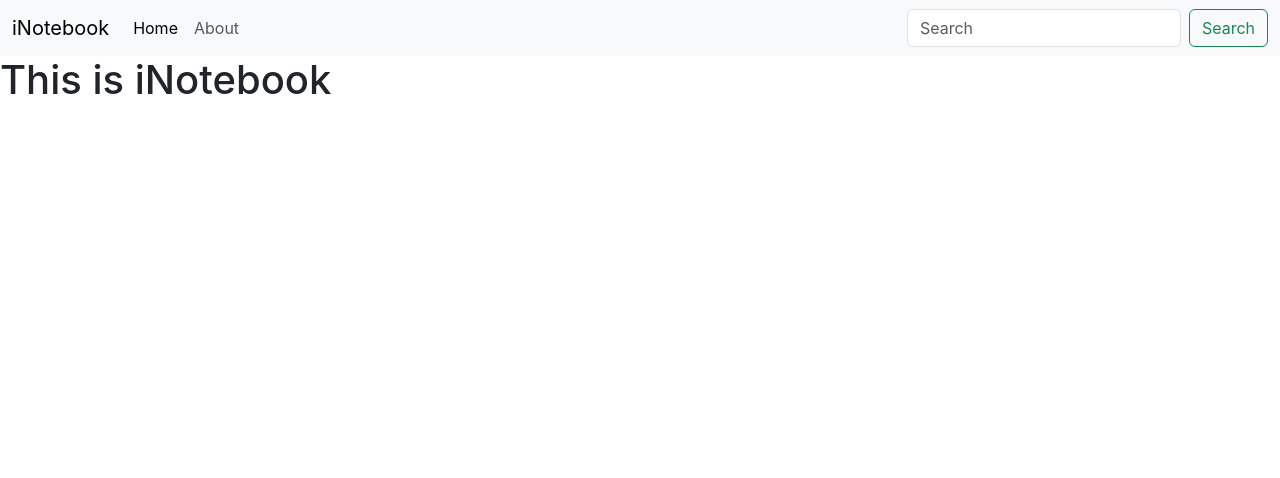
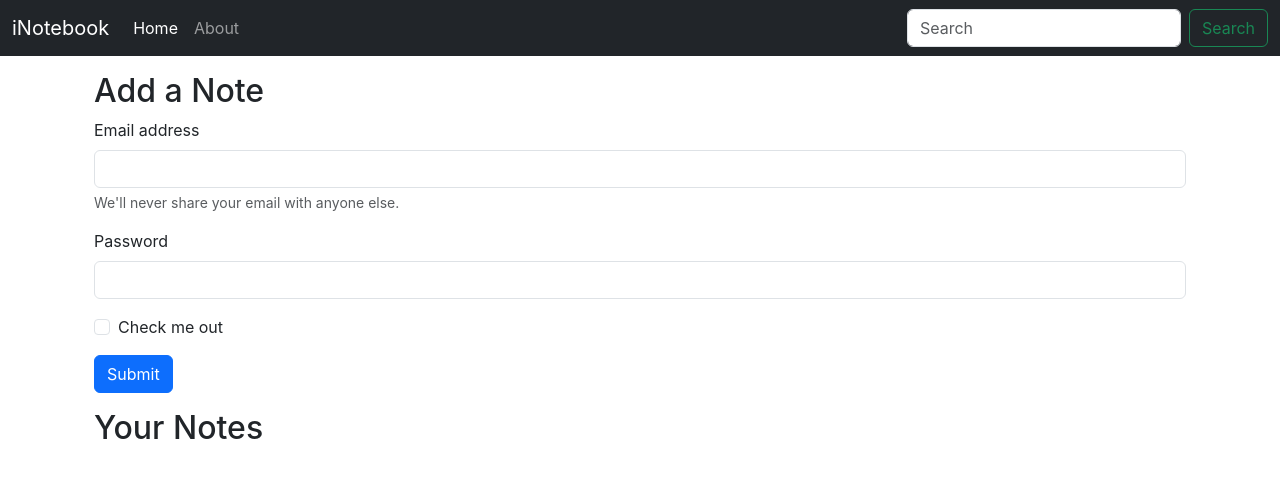
Before and after one commit to Anurag2293/notebyte-client, a React (Create React App) app: page / in a window 1280 px wide. Shown: the top 478 px of the page. Built offline with nearby package versions, Linux system fonts and the light colour scheme.

Commit message:
Toggling active link of Navbar using useLocation hook

```diff
--- a/src/App.js
+++ b/src/App.js
@@ -12,10 +12,12 @@
       <NoteState>
         <Navbar />
 
-        <Routes>
-          <Route exact path='/' element={<Home />} />
-          <Route exact path='/about' element={<About />} />
-        </Routes>
+        <div className="container">
+          <Routes>
+            <Route exact path='/' element={<Home />} />
+            <Route exact path='/about' element={<About />} />
+          </Routes>
+        </div>
       </NoteState>
     </>
   );
--- a/src/components/About.js
+++ b/src/components/About.js
@@ -1,20 +1,9 @@
-import React, { useContext, useEffect } from 'react';
-import noteContext from '../context/notes/noteContext';
+import React from 'react';
 
 export const About = () => {
-    const a = useContext(noteContext);
-
-    useEffect(() => {
-        a.update();
-
-        // eslint-disable-next-line
-    }, [])
-
     return (
         <div>
-            This is About {a.state.name} and he is in class {a.state.class}
-            <hr />
-            His age is {a.state.age}
+            This is About page.
         </div>
     )
 }
--- a/src/components/Home.js
+++ b/src/components/Home.js
@@ -3,7 +3,28 @@
 export const Home = () => {
     return (
         <div>
-            <h1>This is iNotebook</h1>
+            <div className="container my-3">
+                <h2>Add a Note</h2>
+                <form>
+                    <div className="mb-3">
+                        <label htmlFor="exampleInputEmail1" className="form-label">Email address</label>
+                        <input type="email" className="form-control" id="exampleInputEmail1" aria-describedby="emailHelp" />
+                        <div id="emailHelp" className="form-text">We'll never share your email with anyone else.</div>
+                    </div>
+                    <div className="mb-3">
+                        <label htmlFor="exampleInputPassword1" className="form-label">Password</label>
+                        <input type="password" className="form-control" id="exampleInputPassword1" />
+                    </div>
+                    <div className="mb-3 form-check">
+                        <input type="checkbox" className="form-check-input" id="exampleCheck1" />
+                        <label className="form-check-label" htmlFor="exampleCheck1">Check me out</label>
+                    </div>
+                    <button type="submit" className="btn btn-primary">Submit</button>
+                </form>
+            </div>
+            <div className="container">
+                <h2>Your Notes</h2>
+            </div>
         </div>
     )
 }
--- a/src/components/Navbar.js
+++ b/src/components/Navbar.js
@@ -1,26 +1,33 @@
-import React from 'react';
-import { Link } from 'react-router-dom';
+import React, { useEffect } from 'react';
+import { Link, useLocation } from 'react-router-dom';
 
 const Navbar = () => {
+    let location = useLocation();
+
+    useEffect(() => {
+        console.log(location.pathname)
+    }, [location])
+
+
     return (
-        <nav class="navbar navbar-expand-lg bg-body-tertiary">
-            <div class="container-fluid">
-                <Link class="navbar-brand" to="/">iNotebook</Link>
-                <button class="navbar-toggler" type="button" data-bs-toggle="collapse" data-bs-target="#navbarSupportedContent" aria-controls="navbarSupportedContent" aria-expanded="false" aria-label="Toggle navigation">
-                    <span class="navbar-toggler-icon"></span>
+        <nav className="navbar navbar-expand-lg navbar-dark bg-dark">
+            <div className="container-fluid">
+                <Link className="navbar-brand" to="/">iNotebook</Link>
+                <button className="navbar-toggler" type="button" data-bs-toggle="collapse" data-bs-target="#navbarSupportedContent" aria-controls="navbarSupportedContent" aria-expanded="false" aria-label="Toggle navigation">
+                    <span className="navbar-toggler-icon"></span>
                 </button>
-                <div class="collapse navbar-collapse" id="navbarSupportedContent">
-                    <ul class="navbar-nav me-auto mb-2 mb-lg-0">
-                        <li class="nav-item">
-                            <Link class="nav-link active" aria-current="page" to="/">Home</Link>
+                <div className="collapse navbar-collapse" id="navbarSupportedContent">
+                    <ul className="navbar-nav me-auto mb-2 mb-lg-0">
+                        <li className="nav-item">
+                            <Link className={`nav-link ${location.pathname === "/" ? "active" : ""}`} aria-current="page" to="/">Home</Link>
                         </li>
-                        <li class="nav-item">
-                            <Link class="nav-link" to="/about">About</Link>
+                        <li className="nav-item">
+                            <Link className={`nav-link ${location.pathname === "/about" ? "active" : ""}`} to="/about">About</Link>
                         </li>
                     </ul>
-                    <form class="d-flex" role="search">
-                        <input class="form-control me-2" type="search" placeholder="Search" aria-label="Search"/>
-                            <button class="btn btn-outline-success" type="submit">Search</button>
+                    <form className="d-flex" role="search">
+                        <input className="form-control me-2" type="search" placeholder="Search" aria-label="Search" />
+                        <button className="btn btn-outline-success" type="submit">Search</button>
                     </form>
                 </div>
             </div>
--- a/src/context/notes/NoteState.js
+++ b/src/context/notes/NoteState.js
@@ -1,26 +1,8 @@
 import NoteContext from "./noteContext";
-import { useState } from "react";
 
 const NoteState = (props) => {
-    const s1 = {
-        "name" : "Harry",
-        "class" : "5b",
-        age : 10
-    }
-
-    const [state, setState] = useState(s1)
-    const update = () => {
-        setTimeout(() => {
-            setState({
-                "name" : "Larry",
-                "class" : "10b",
-                age : 15
-            })
-        }, 1000);
-    }
-
     return (
-        <NoteContext.Provider value={{state, update}}>
+        <NoteContext.Provider value={{}}>
             {props.children}
         </NoteContext.Provider>
     )
```
Also changed, not shown: public/manifest.json.
